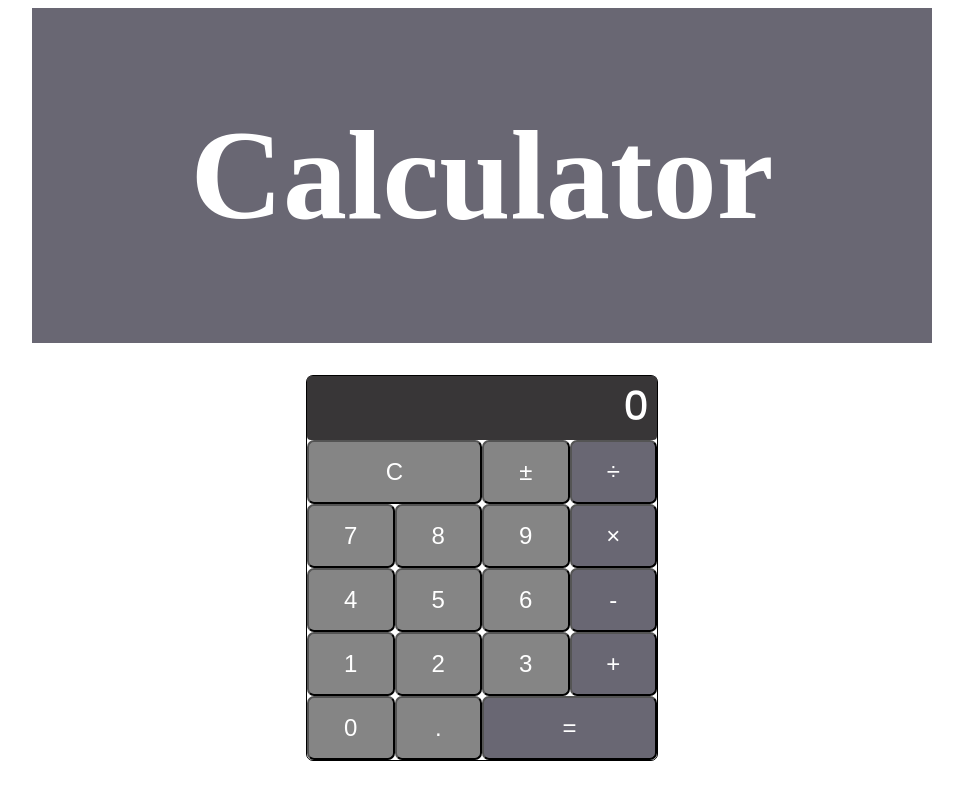
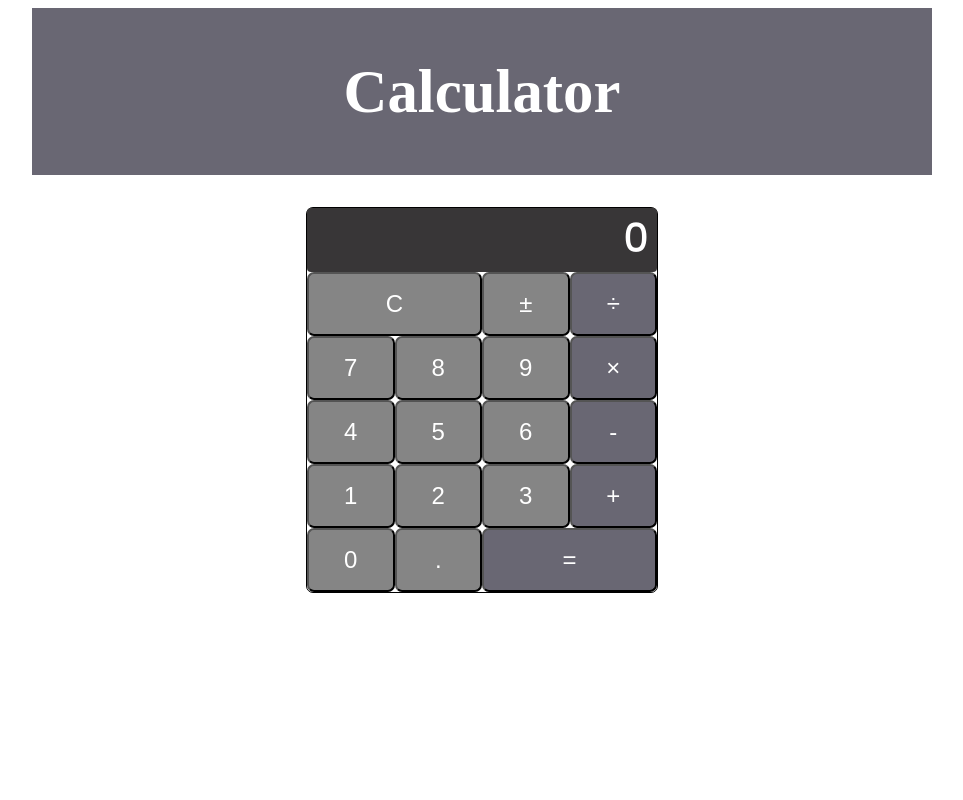
Before and after one commit to Mollie-S/simple-calculator, a React (Create React App) app: page / in a window 1280 px wide. Shown: the whole page, without its empty margins (158-1121 px from the left). Built offline with nearby package versions, Linux system fonts and the light colour scheme.

Commit message:
Updated header font-size calculation so that the header text doesn't become too huge.

```diff
--- a/src/components/Header.js
+++ b/src/components/Header.js
@@ -3,7 +3,9 @@ import React from "react";
 function Header() {
   return (
     <div style={headerStyle}>
-      <h1 style={{ textAlign: "center", fontSize: "10vw" }}>Calculator</h1>
+      <h1 style={{ textAlign: "center", fontSize: "calc(100% + 3.5vw)" }}>
+        Calculator
+      </h1>
     </div>
   );
 }
```
